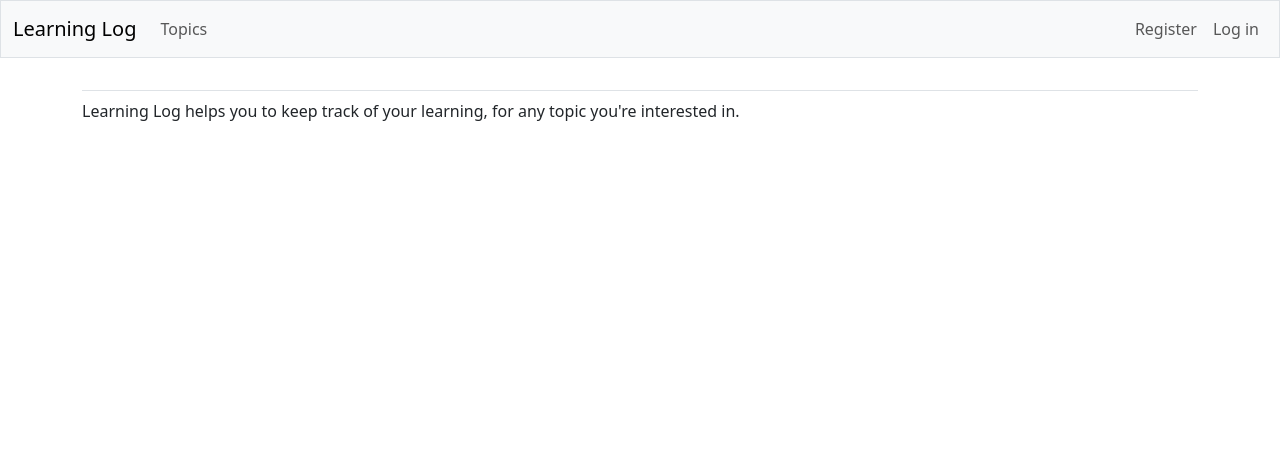
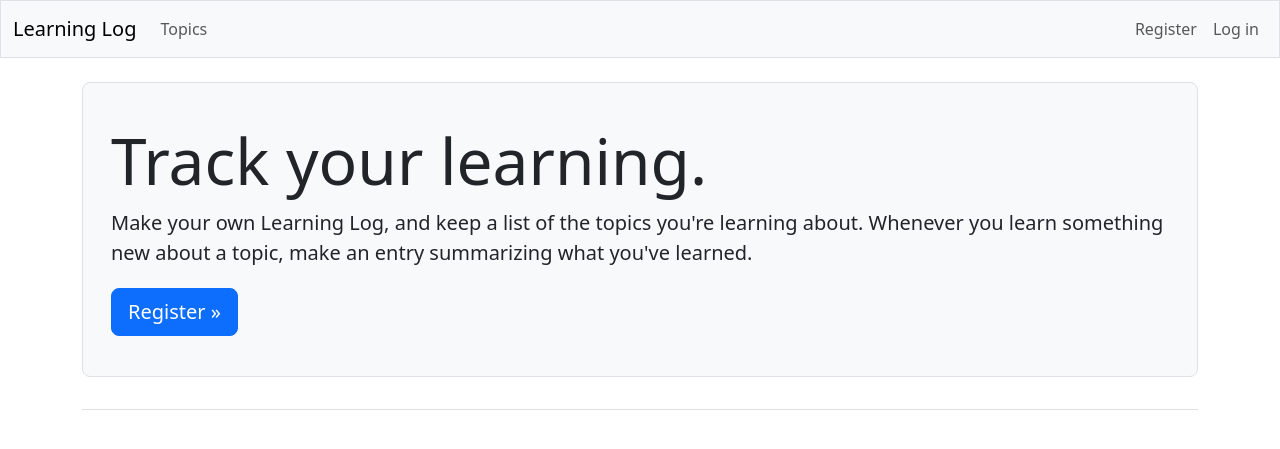
Before and after one commit to CthulhuIsRight/python-crash-course-3rd-edition-django-learning-log-project, a Django app: page / in a window 1280 px wide. Shown: the top 449 px of the page. Run offline with Django 5.2, Linux system fonts and the light colour scheme; some libraries are stand-ins or nearby versions.

Commit message:
Style home page with Bootstrap jumbotron

```diff
--- a/learning_logs_app/templates/learning_logs_app/index.html
+++ b/learning_logs_app/templates/learning_logs_app/index.html
@@ -1,5 +1,16 @@
 {% extends 'learning_logs_app/base.html' %}
 
-{% block content %}
-    <p>Learning Log helps you to keep track of your learning, for any topic you're interested in.</p>
-{% endblock content %}
+{% block page_header %}
+  <div class="p-3 mb-4 bg-light border rounded-3">
+    <div class="container-fluid py-4">
+      <h1 class="display-3">Track your learning.</h1>
+
+      <p class="lead">Make your own Learning Log, and keep a list of the
+      topics you're learning about. Whenever you learn something new
+      about a topic, make an entry summarizing what you've learned.</p>
+
+      <a class="btn btn-primary btn-lg mt-1"
+          href="{% url 'accounts:register' %}">Register &raquo;</a>
+    </div>
+  </div>
+{% endblock page_header %}
```
